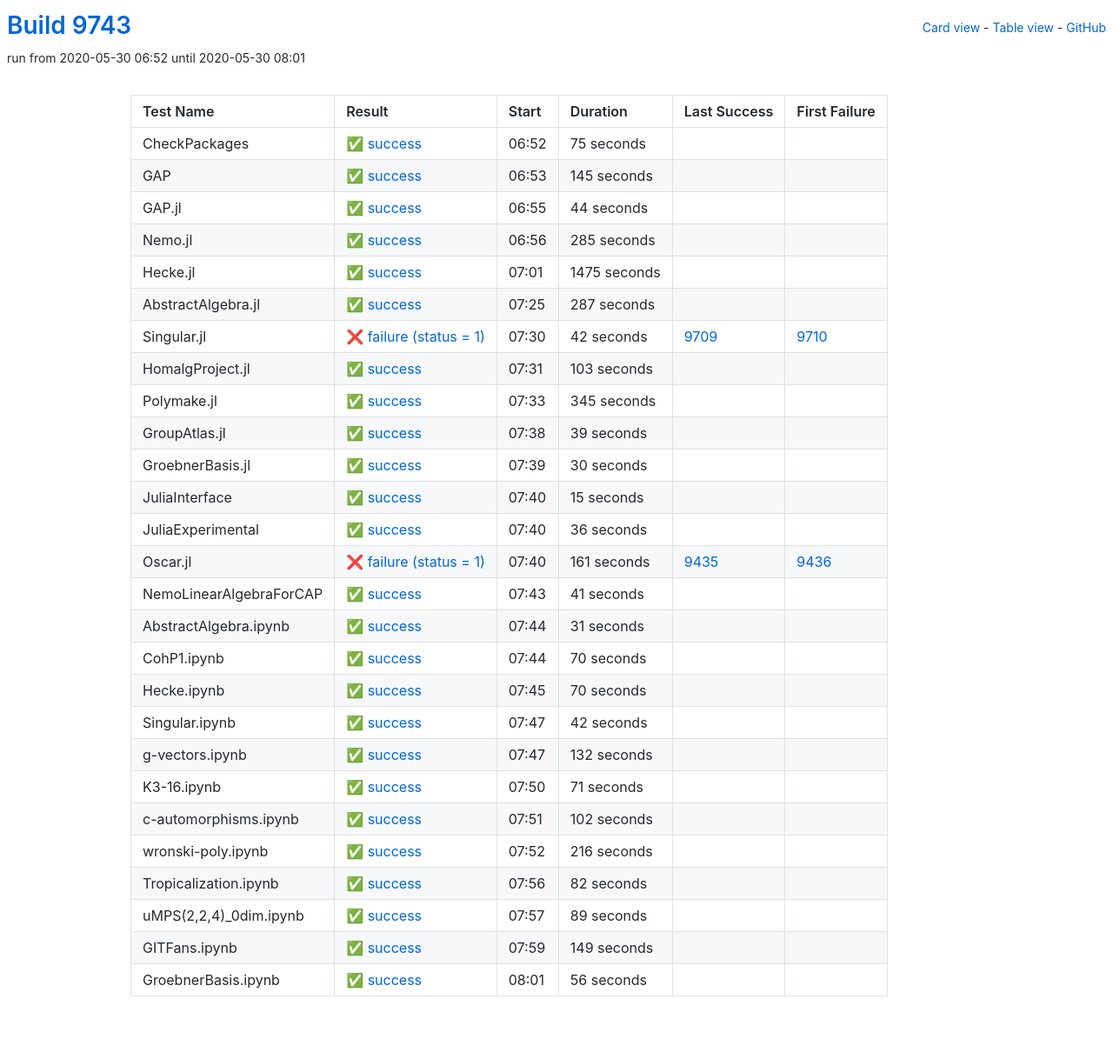
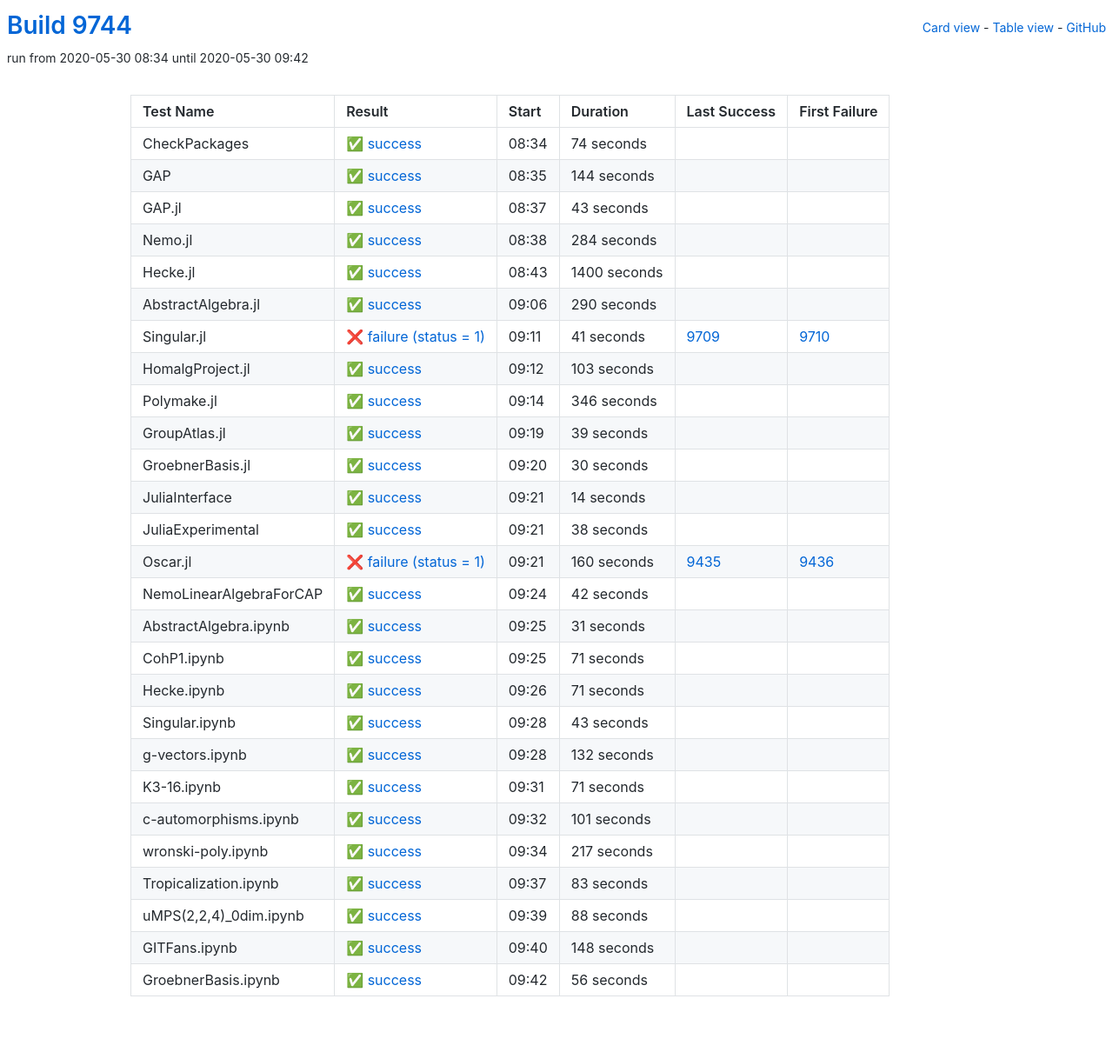
Before and after one commit to oscar-system/oscar-ci-status, a Jekyll site: the page built from table.html, in a window 1280 px wide. Shown: the whole page at 87% size. Built offline with Jekyll 4.4.1, drawn with Linux system fonts in a browser that asks for light colours.

Commit message:
Build 9744

```diff
--- a/_data/ci.yml
+++ b/_data/ci.yml
@@ -1,89 +1,89 @@
-build: 9743
-build_url: https://oscarci.mathematik.uni-kl.de/job/oscar/9743/
+build: 9744
+build_url: https://oscarci.mathematik.uni-kl.de/job/oscar/9744/
 job: oscar
 tests:
-- duration: 75
+- duration: 74
   exitcode: 0
   first_failure: false
   first_failure_url: null
   id: checkpackages
   last_success: false
   last_success_url: null
-  log: https://oscarci.mathematik.uni-kl.de/job/oscar/9743/artifact/logs/build-9743/CheckPackages.log
+  log: https://oscarci.mathematik.uni-kl.de/job/oscar/9744/artifact/logs/build-9744/CheckPackages.log
   name: CheckPackages
-  start: 2020-05-30 06:52
+  start: 2020-05-30 08:34
   status: success
   success: true
-- duration: 145
+- duration: 144
   exitcode: 0
   first_failure: false
   first_failure_url: null
   id: gap
   last_success: false
   last_success_url: null
-  log: https://oscarci.mathematik.uni-kl.de/job/oscar/9743/artifact/logs/build-9743/GAP.log
+  log: https://oscarci.mathematik.uni-kl.de/job/oscar/9744/artifact/logs/build-9744/GAP.log
   name: GAP
-  start: 2020-05-30 06:53
+  start: 2020-05-30 08:35
   status: success
   success: true
-- duration: 44
+- duration: 43
   exitcode: 0
   first_failure: false
   first_failure_url: null
   id: gap-jl
   last_success: false
   last_success_url: null
-  log: https://oscarci.mathematik.uni-kl.de/job/oscar/9743/artifact/logs/build-9743/GAP.jl.log
+  log: https://oscarci.mathematik.uni-kl.de/job/oscar/9744/artifact/logs/build-9744/GAP.jl.log
   name: GAP.jl
-  start: 2020-05-30 06:55
+  start: 2020-05-30 08:37
   status: success
   success: true
-- duration: 285
+- duration: 284
   exitcode: 0
   first_failure: false
   first_failure_url: null
   id: nemo-jl
   last_success: false
   last_success_url: null
-  log: https://oscarci.mathematik.uni-kl.de/job/oscar/9743/artifact/logs/build-9743/Nemo.jl.log
+  log: https://oscarci.mathematik.uni-kl.de/job/oscar/9744/artifact/logs/build-9744/Nemo.jl.log
   name: Nemo.jl
-  start: 2020-05-30 06:56
+  start: 2020-05-30 08:38
   status: success
   success: true
-- duration: 1475
+- duration: 1400
   exitcode: 0
   first_failure: false
   first_failure_url: null
   id: hecke-jl
   last_success: false
   last_success_url: null
-  log: https://oscarci.mathematik.uni-kl.de/job/oscar/9743/artifact/logs/build-9743/Hecke.jl.log
+  log: https://oscarci.mathematik.uni-kl.de/job/oscar/9744/artifact/logs/build-9744/Hecke.jl.log
   name: Hecke.jl
-  start: 2020-05-30 07:01
+  start: 2020-05-30 08:43
   status: success
   success: true
-- duration: 287
+- duration: 290
   exitcode: 0
   first_failure: false
   first_failure_url: null
   id: abstractalgebra-jl
   last_success: false
   last_success_url: null
-  log: https://oscarci.mathematik.uni-kl.de/job/oscar/9743/artifact/logs/build-9743/AbstractAlgebra.jl.log
+  log: https://oscarci.mathematik.uni-kl.de/job/oscar/9744/artifact/logs/build-9744/AbstractAlgebra.jl.log
   name: AbstractAlgebra.jl
-  start: 2020-05-30 07:25
+  start: 2020-05-30 09:06
   status: success
   success: true
-- duration: 42
+- duration: 41
   exitcode: 1
   first_failure: 9710
   first_failure_url: https://oscarci.mathematik.uni-kl.de/job/oscar/9710/
   id: singular-jl
   last_success: 9709
   last_success_url: https://oscarci.mathematik.uni-kl.de/job/oscar/9709/
-  log: https://oscarci.mathematik.uni-kl.de/job/oscar/9743/artifact/logs/build-9743/Singular.jl.log
+  log: https://oscarci.mathematik.uni-kl.de/job/oscar/9744/artifact/logs/build-9744/Singular.jl.log
   name: Singular.jl
-  start: 2020-05-30 07:30
+  start: 2020-05-30 09:11
   status: failure
   success: false
 - duration: 103
@@ -93,21 +93,21 @@
   id: homalgproject-jl
   last_success: false
   last_success_url: null
-  log: https://oscarci.mathematik.uni-kl.de/job/oscar/9743/artifact/logs/build-9743/HomalgProject.jl.log
+  log: https://oscarci.mathematik.uni-kl.de/job/oscar/9744/artifact/logs/build-9744/HomalgProject.jl.log
   name: HomalgProject.jl
-  start: 2020-05-30 07:31
+  start: 2020-05-30 09:12
   status: success
   success: true
-- duration: 345
+- duration: 346
   exitcode: 0
   first_failure: false
   first_failure_url: null
   id: polymake-jl
   last_success: false
   last_success_url: null
-  log: https://oscarci.mathematik.uni-kl.de/job/oscar/9743/artifact/logs/build-9743/Polymake.jl.log
+  log: https://oscarci.mathematik.uni-kl.de/job/oscar/9744/artifact/logs/build-9744/Polymake.jl.log
   name: Polymake.jl
-  start: 2020-05-30 07:33
+  start: 2020-05-30 09:14
   status: success
   success: true
 - duration: 39
@@ -117,9 +117,9 @@
   id: groupatlas-jl
   last_success: false
   last_success_url: null
-  log: https://oscarci.mathematik.uni-kl.de/job/oscar/9743/artifact/logs/build-9743/GroupAtlas.jl.log
+  log: https://oscarci.mathematik.uni-kl.de/job/oscar/9744/artifact/logs/build-9744/GroupAtlas.jl.log
   name: GroupAtlas.jl
-  start: 2020-05-30 07:38
+  start: 2020-05-30 09:19
   status: success
   success: true
 - duration: 30
@@ -129,57 +129,57 @@
   id: groebnerbasis-jl
   last_success: false
   last_success_url: null
-  log: https://oscarci.mathematik.uni-kl.de/job/oscar/9743/artifact/logs/build-9743/GroebnerBasis.jl.log
+  log: https://oscarci.mathematik.uni-kl.de/job/oscar/9744/artifact/logs/build-9744/GroebnerBasis.jl.log
   name: GroebnerBasis.jl
-  start: 2020-05-30 07:39
+  start: 2020-05-30 09:20
   status: success
   success: true
-- duration: 15
+- duration: 14
   exitcode: 0
   first_failure: false
   first_failure_url: null
   id: juliainterface
   last_success: false
   last_success_url: null
-  log: https://oscarci.mathematik.uni-kl.de/job/oscar/9743/artifact/logs/build-9743/JuliaInterface.log
+  log: https://oscarci.mathematik.uni-kl.de/job/oscar/9744/artifact/logs/build-9744/JuliaInterface.log
   name: JuliaInterface
-  start: 2020-05-30 07:40
+  start: 2020-05-30 09:21
   status: success
   success: true
-- duration: 36
+- duration: 38
   exitcode: 0
   first_failure: false
   first_failure_url: null
   id: juliaexperimental
   last_success: false
   last_success_url: null
-  log: https://oscarci.mathematik.uni-kl.de/job/oscar/9743/artifact/logs/build-9743/JuliaExperimental.log
+  log: https://oscarci.mathematik.uni-kl.de/job/oscar/9744/artifact/logs/build-9744/JuliaExperimental.log
   name: JuliaExperimental
-  start: 2020-05-30 07:40
+  start: 2020-05-30 09:21
   status: success
   success: true
-- duration: 161
+- duration: 160
   exitcode: 1
   first_failure: 9436
   first_failure_url: https://oscarci.mathematik.uni-kl.de/job/oscar/9436/
   id: oscar-jl
   last_success: 9435
   last_success_url: https://oscarci.mathematik.uni-kl.de/job/oscar/9435/
-  log: https://oscarci.mathematik.uni-kl.de/job/oscar/9743/artifact/logs/build-9743/Oscar.jl.log
+  log: https://oscarci.mathematik.uni-kl.de/job/oscar/9744/artifact/logs/build-9744/Oscar.jl.log
   name: Oscar.jl
-  start: 2020-05-30 07:40
+  start: 2020-05-30 09:21
   status: failure
   success: false
-- duration: 41
+- duration: 42
   exitcode: 0
   first_failure: false
   first_failure_url: null
   id: nemolinearalgebraforcap
   last_success: false
   last_success_url: null
-  log: https://oscarci.mathematik.uni-kl.de/job/oscar/9743/artifact/logs/build-9743/NemoLinearAlgebraForCAP.log
+  log: https://oscarci.mathematik.uni-kl.de/job/oscar/9744/artifact/logs/build-9744/NemoLinearAlgebraForCAP.log
   name: NemoLinearAlgebraForCAP
-  start: 2020-05-30 07:43
+  start: 2020-05-30 09:24
   status: success
   success: true
 - duration: 31
@@ -189,45 +189,45 @@
   id: abstractalgebra-ipynb
   last_success: false
   last_success_url: null
-  log: https://oscarci.mathematik.uni-kl.de/job/oscar/9743/artifact/logs/build-9743/AbstractAlgebra.ipynb.log
+  log: https://oscarci.mathematik.uni-kl.de/job/oscar/9744/artifact/logs/build-9744/AbstractAlgebra.ipynb.log
   name: AbstractAlgebra.ipynb
-  start: 2020-05-30 07:44
+  start: 2020-05-30 09:25
   status: success
   success: true
-- duration: 70
+- duration: 71
   exitcode: 0
   first_failure: false
   first_failure_url: null
   id: cohp1-ipynb
   last_success: false
   last_success_url: null
-  log: https://oscarci.mathematik.uni-kl.de/job/oscar/9743/artifact/logs/build-9743/CohP1.ipynb.log
+  log: https://oscarci.mathematik.uni-kl.de/job/oscar/9744/artifact/logs/build-9744/CohP1.ipynb.log
   name: CohP1.ipynb
-  start: 2020-05-30 07:44
+  start: 2020-05-30 09:25
   status: success
   success: true
-- duration: 70
+- duration: 71
   exitcode: 0
   first_failure: false
   first_failure_url: null
   id: hecke-ipynb
   last_success: false
   last_success_url: null
-  log: https://oscarci.mathematik.uni-kl.de/job/oscar/9743/artifact/logs/build-9743/Hecke.ipynb.log
+  log: https://oscarci.mathematik.uni-kl.de/job/oscar/9744/artifact/logs/build-9744/Hecke.ipynb.log
   name: Hecke.ipynb
-  start: 2020-05-30 07:45
+  start: 2020-05-30 09:26
   status: success
   success: true
-- duration: 42
+- duration: 43
   exitcode: 0
   first_failure: false
   first_failure_url: null
   id: singular-ipynb
   last_success: false
   last_success_url: null
-  log: https://oscarci.mathematik.uni-kl.de/job/oscar/9743/artifact/logs/build-9743/Singular.ipynb.log
+  log: https://oscarci.mathematik.uni-kl.de/job/oscar/9744/artifact/logs/build-9744/Singular.ipynb.log
   name: Singular.ipynb
-  start: 2020-05-30 07:47
+  start: 2020-05-30 09:28
   status: success
   success: true
 - duration: 132
@@ -237,9 +237,9 @@
   id: g-vectors-ipynb
   last_success: false
   last_success_url: null
-  log: https://oscarci.mathematik.uni-kl.de/job/oscar/9743/artifact/logs/build-9743/g-vectors.ipynb.log
+  log: https://oscarci.mathematik.uni-kl.de/job/oscar/9744/artifact/logs/build-9744/g-vectors.ipynb.log
   name: g-vectors.ipynb
-  start: 2020-05-30 07:47
+  start: 2020-05-30 09:28
   status: success
   success: true
 - duration: 71
@@ -249,69 +249,69 @@
   id: k3-16-ipynb
   last_success: false
   last_success_url: null
-  log: https://oscarci.mathematik.uni-kl.de/job/oscar/9743/artifact/logs/build-9743/K3-16.ipynb.log
+  log: https://oscarci.mathematik.uni-kl.de/job/oscar/9744/artifact/logs/build-9744/K3-16.ipynb.log
   name: K3-16.ipynb
-  start: 2020-05-30 07:50
+  start: 2020-05-30 09:31
   status: success
   success: true
-- duration: 102
+- duration: 101
   exitcode: 0
   first_failure: false
   first_failure_url: null
   id: c-automorphisms-ipynb
   last_success: false
   last_success_url: null
-  log: https://oscarci.mathematik.uni-kl.de/job/oscar/9743/artifact/logs/build-9743/c-automorphisms.ipynb.log
+  log: https://oscarci.mathematik.uni-kl.de/job/oscar/9744/artifact/logs/build-9744/c-automorphisms.ipynb.log
   name: c-automorphisms.ipynb
-  start: 2020-05-30 07:51
+  start: 2020-05-30 09:32
   status: success
   success: true
-- duration: 216
+- duration: 217
   exitcode: 0
   first_failure: false
   first_failure_url: null
   id: wronski-poly-ipynb
   last_success: false
   last_success_url: null
-  log: https://oscarci.mathematik.uni-kl.de/job/oscar/9743/artifact/logs/build-9743/wronski-poly.ipynb.log
+  log: https://oscarci.mathematik.uni-kl.de/job/oscar/9744/artifact/logs/build-9744/wronski-poly.ipynb.log
   name: wronski-poly.ipynb
-  start: 2020-05-30 07:52
+  start: 2020-05-30 09:34
   status: success
   success: true
-- duration: 82
+- duration: 83
   exitcode: 0
   first_failure: false
   first_failure_url: null
   id: tropicalization-ipynb
   last_success: false
   last_success_url: null
-  log: https://oscarci.mathematik.uni-kl.de/job/oscar/9743/artifact/logs/build-9743/Tropicalization.ipynb.log
+  log: https://oscarci.mathematik.uni-kl.de/job/oscar/9744/artifact/logs/build-9744/Tropicalization.ipynb.log
   name: Tropicalization.ipynb
-  start: 2020-05-30 07:56
+  start: 2020-05-30 09:37
   status: success
   success: true
-- duration: 89
+- duration: 88
   exitcode: 0
   first_failure: false
   first_failure_url: null
   id: umps-2-2-4-0dim-ipynb
   last_success: false
   last_success_url: null
-  log: https://oscarci.mathematik.uni-kl.de/job/oscar/9743/artifact/logs/build-9743/uMPS-2-2-4-_0dim.ipynb.log
+  log: https://oscarci.mathematik.uni-kl.de/job/oscar/9744/artifact/logs/build-9744/uMPS-2-2-4-_0dim.ipynb.log
   name: uMPS(2,2,4)_0dim.ipynb
-  start: 2020-05-30 07:57
+  start: 2020-05-30 09:39
   status: success
   success: true
-- duration: 149
+- duration: 148
   exitcode: 0
   first_failure: false
   first_failure_url: null
   id: gitfans-ipynb
   last_success: false
   last_success_url: null
-  log: https://oscarci.mathematik.uni-kl.de/job/oscar/9743/artifact/logs/build-9743/GITFans.ipynb.log
+  log: https://oscarci.mathematik.uni-kl.de/job/oscar/9744/artifact/logs/build-9744/GITFans.ipynb.log
   name: GITFans.ipynb
-  start: 2020-05-30 07:59
+  start: 2020-05-30 09:40
   status: success
   success: true
 - duration: 56
@@ -321,8 +321,8 @@
   id: groebnerbasis-ipynb
   last_success: false
   last_success_url: null
-  log: https://oscarci.mathematik.uni-kl.de/job/oscar/9743/artifact/logs/build-9743/GroebnerBasis.ipynb.log
+  log: https://oscarci.mathematik.uni-kl.de/job/oscar/9744/artifact/logs/build-9744/GroebnerBasis.ipynb.log
   name: GroebnerBasis.ipynb
-  start: 2020-05-30 08:01
+  start: 2020-05-30 09:42
   status: success
   success: true
```
Also changed, not shown: README.md.
